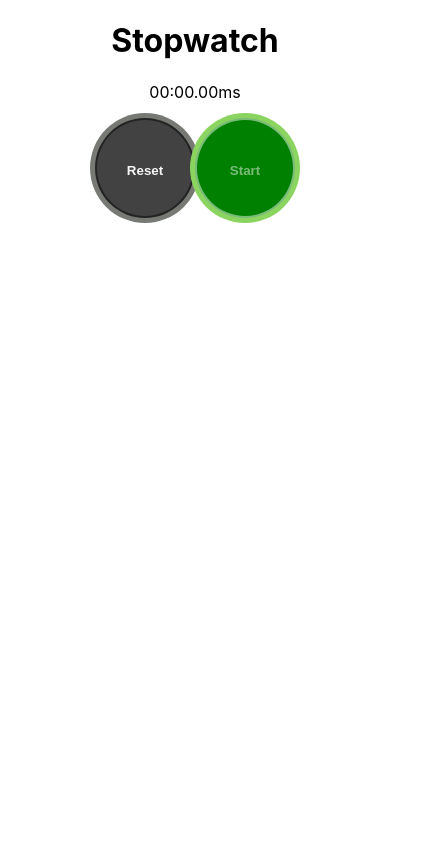
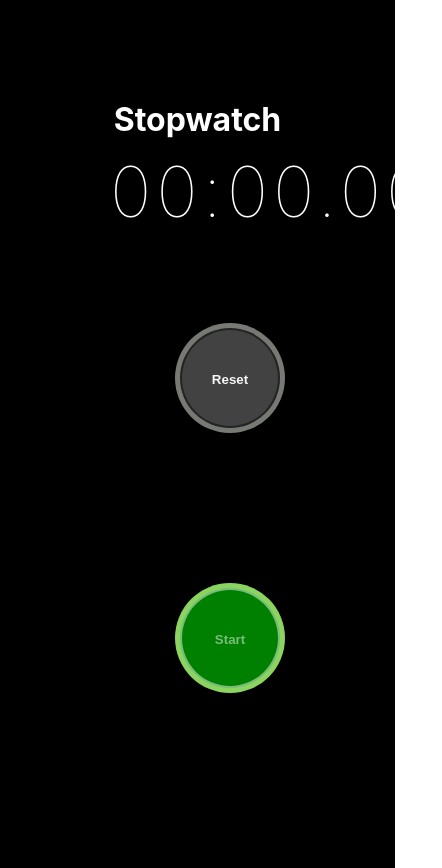
Before and after one commit to danielabbasi/stopwatch-using-react, a React (Create React App) app in the folder stopwatch/: page / in a window 390 px wide. Shown: the whole page, 442 px wide, since content can reach past the window. Before the commit the page ends 844 px from the top, so only its background shows below. Built offline with nearby package versions, Linux system fonts and the light colour scheme.

Commit message:
Added more css and styling as well as classnames to the stopwatch to make it more like the iphone stopwatch

```diff
--- a/stopwatch/src/App.css
+++ b/stopwatch/src/App.css
@@ -1,3 +1,60 @@
+* {
+  margin: 0;
+  padding:0;
+}
+
+body {
+  height: 100vh;
+}
+
+.App {
+  display: block;
+  margin-left: auto;
+  margin-right: auto;
+  width: 50%;
+  padding: 100px;
+  background-color: black;
+  color: white;
+  text-align: center;
+
+}
+
+.lapList {
+  list-style-type: none;
+  border-top: 2px solid grey;
+  border-bottom: 2px solid grey;
+  padding: 5px;
+  margin: 5px;
+}
+
+.containter {
+  flex-direction: row;
+  padding: 20px;
+  display: inline-block;
+  position: relative;
+  left: 50%;
+  top:30%;
+  transform: translate(-50%,-50%);
+
+}
+
+.diviver {
+  width: 5px;
+  height: auto;
+  display: inline-block;
+}
+
+.timer   {
+  padding: 10px;
+  overflow: hidden;
+  display: inline-block;
+  font-family: '-apple-system','HelveticaNeue';;
+  font-size: 70px;
+  font-weight: 1;
+  letter-spacing: 5px;
+  color: white;
+}
+
 .startBtn {
   background-color: green;
   display: inline-block;
@@ -14,6 +71,7 @@
   box-shadow: 0px 0px 0px 5px #8cd460;
   border: solid 2px rgba(255, 255, 255, 0.47);
   transition: .4s;
+  margin: 80px;
 }
 
 .startBtn:hover{
@@ -36,6 +94,7 @@
   box-shadow: 0px 0px 0px 5px #7a1c1c;
   border: solid 2px rgba(0, 0, 0, 0.47);
   transition: .4s;
+  margin: 80px;
 }
 
 .stopBtn:hover{
@@ -58,6 +117,7 @@
   box-shadow: 0px 0px 0px 5px #777a74;
   border: solid 2px rgba(0, 0, 0, 0.47);
   transition: .4s;
+  margin: 80px;
 }
 
 .resetBtn:hover{
@@ -80,6 +140,7 @@
   box-shadow: 0px 0px 0px 5px #777a74;
   border: solid 2px rgba(0, 0, 0, 0.47);
   transition: .4s;
+  margin: 80px;
 }
 
 .lapBtn:hover{
@@ -93,7 +154,3 @@
 .minLap {
   color: green
 }
-
-.App {
-  text-align: center;
-}
--- a/stopwatch/src/App.js
+++ b/stopwatch/src/App.js
@@ -8,7 +8,9 @@ class App extends Component {
     return (
       <div className="App">
         <h1>Stopwatch</h1>
+        <div className="container">
         <Stopwatch></Stopwatch>
+        </div>
       </div>
     );
   }
--- a/stopwatch/src/Stopwatch.js
+++ b/stopwatch/src/Stopwatch.js
@@ -47,6 +47,9 @@ class Stopwatch extends Component {
                     if (this.state.lapTimes.length > 2) {
                         this.setState({ maxLap: Math.max(...this.state.lapTimes) })
                         this.setState({ minLap: Math.min(...this.state.lapTimes) })
+                        console.log("max lap " + this.state.maxLap)
+                        console.log("min lap " + this.state.minLap)
+
                     }
                 }
             }
@@ -69,11 +72,13 @@ class Stopwatch extends Component {
         const { status, timeElapsed, lapTimes, maxLap, minLap } = this.state;
         return (
             <>
-                <p>{this.millisecondConversion(timeElapsed)}ms</p>
+                <p className="timer">{this.millisecondConversion(timeElapsed)}</p>
+                <div className="container">
                 <button className={status ? "resetBtn" : "lapBtn"} onClick={this.handleLapReset}>{status && timeElapsed > 0 ? 'Lap' : 'Reset'}</button>
                 <button className={status ? "stopBtn" : "startBtn"} onClick={this.handleStopStart} >{status ? 'Stop' : 'Start'}</button>
-                {lapTimes.map((lap, index) => <ul>
-                    <li key={index}>Lap {index + 1} {this.millisecondConversion(lap)}</li>
+                </div>
+                {lapTimes.slice(0).reverse().map((lap, index) => <ul>
+                    <li className="lapList" key={index}>Lap {lapTimes.length - index}   {this.millisecondConversion(lap)}</li>
                 </ul>)}
             </>
         )
```
